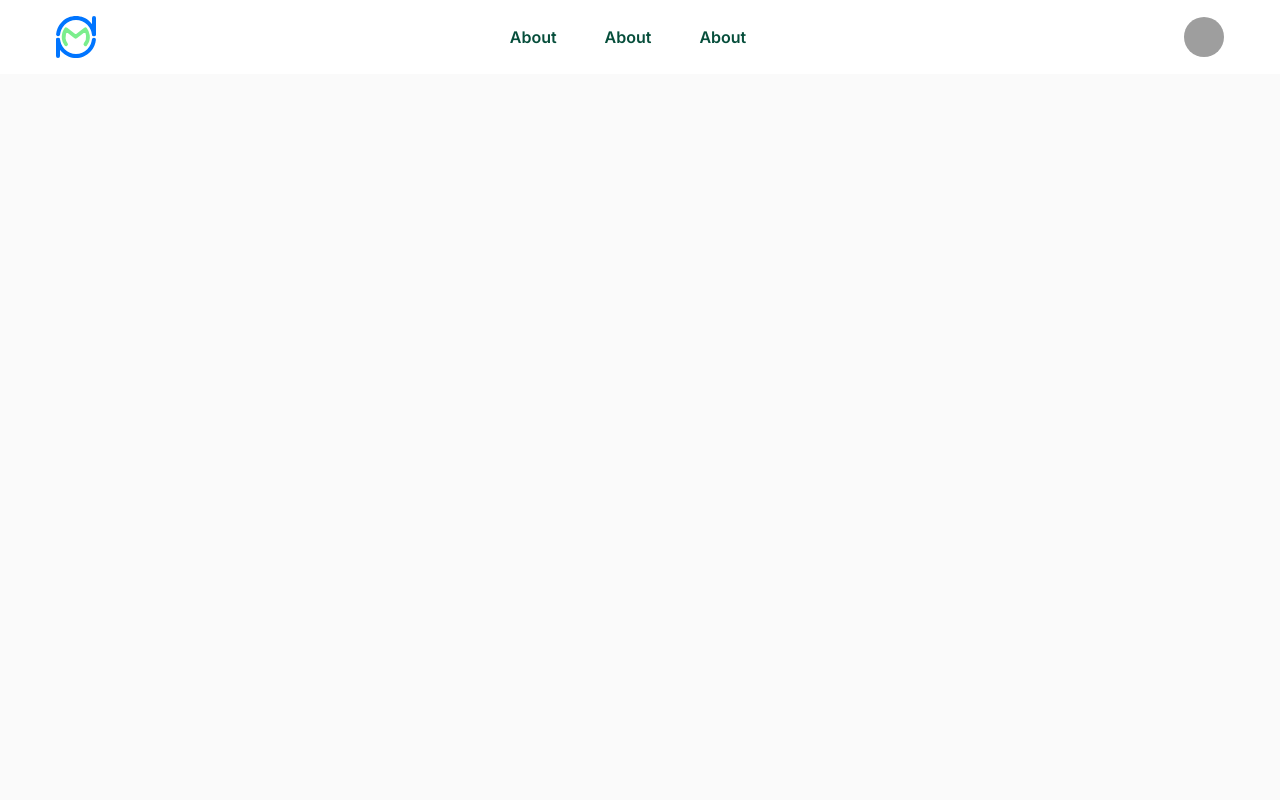
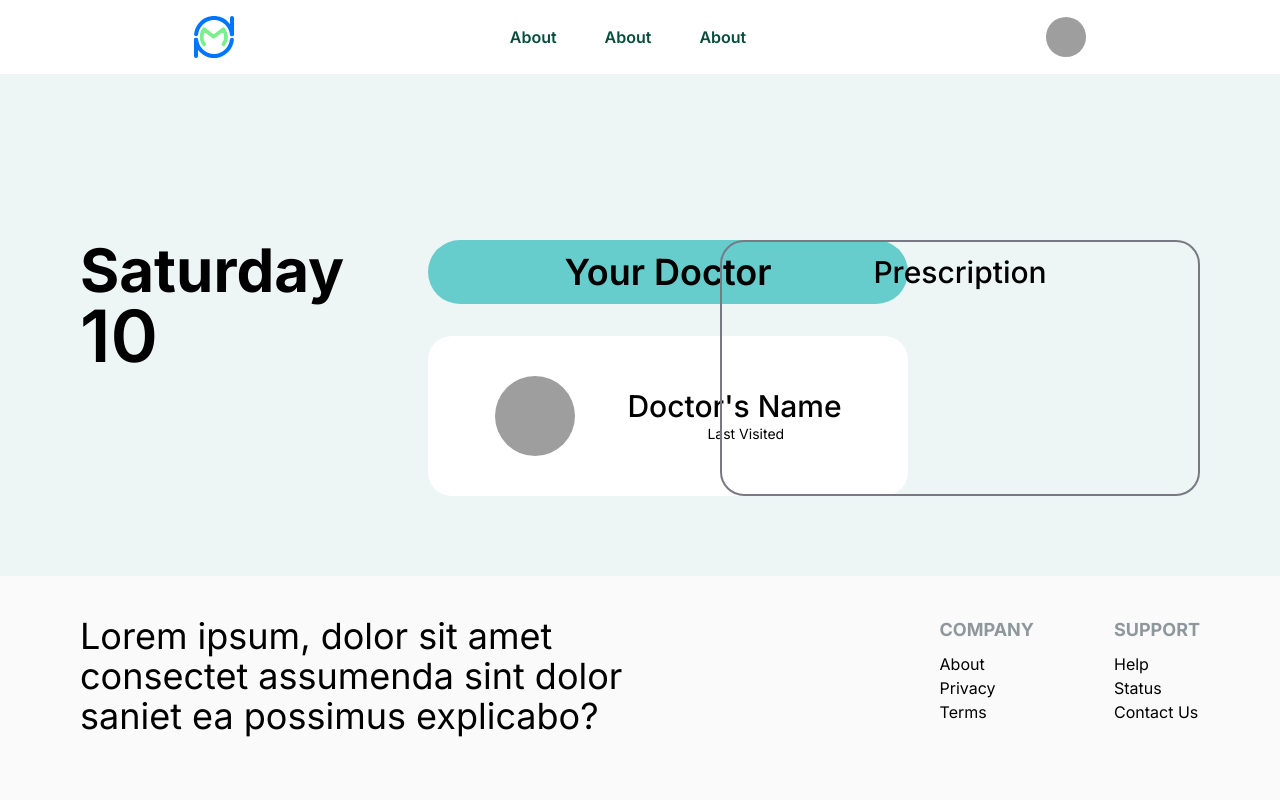
Before and after one commit to EvolutionX-10/medinsync, a Next.js app: page /dashboard in a window 1280 px wide. Shown: the top 800 px of the page. Built offline with nearby package versions, Linux system fonts and the light colour scheme; grey boxes are pictures that could not be loaded.

Commit message:
deshboard

```diff
--- a/app/dashboard/page.jsx
+++ b/app/dashboard/page.jsx
@@ -1,29 +1,49 @@
-'use client'
+"use client";
 
-import Image from "next/image";
 import Navbar from "@/components/Navbar2";
+import { Avatar, AvatarFallback, AvatarImage } from "@/components/ui/avatar";
+import { useState } from "react";
+
 function Page() {
 	const currentDate = new Date();
 	const Day = currentDate.getDay();
 	const days = ["Sunday", "Monday", "Tuesday", "Wednesday", "Thursday", "Friday", "Saturday"];
 	const dayOfWeekString = days[Day];
 	const date = currentDate.getDate();
+	const [name , setName] = useState('Jayesh')
+	return (
+		<>
+			<Navbar />
+			<div className="bg-[#edf6f5] py-20">
+				{/* Navbar */}
 
-	return (
-		<div>
-
-			{/* Navbar */}
-			<Navbar />
-
-
-
-
-
-
-
-
-		</div>
-
+				<div className="flex flex-col lg:flex-row items-center justify-between lg:items-start  ml-4 lg:ml-20 mt-40 ">
+					<div>
+						<p className="text-6xl font-bold">{dayOfWeekString}</p>
+						<p className="text-7xl font-semibold">{date}</p>
+					</div>
+					<div className="w-[10vw] -ml-20 flex flex-col gap-8">
+						<div className="w-[30rem] h-16 rounded-full bg-[#66CDCC] flex justify-center items-center text-4xl font-semibold">
+							<p>Your Doctor</p>
+						</div>
+						<div className="w-[30rem] bg-white h-40 rounded-3xl flex items-center justify-around ">
+						<Avatar className="h-20 w-20">
+								<AvatarImage src="https://github.com/shadcn.png" />
+								<AvatarFallback>CN</AvatarFallback>
+								</Avatar>
+								<div className="flex flex-col items-start">
+						<p className="-ml-20 text-3xl font-medium">Doctor's Name</p>
+						<p className="text-sm text-left">Last Visited </p>
+						</div></div>
+					</div>
+					<div>
+						<div className="w-[30rem] h-64 rounded-3xl border-[#797885] border-2 mr-20">
+							<p className="block font-medium mx-auto text-center mt-3 text-3xl">Prescription</p>
+						</div>
+					</div>
+				</div>
+			</div>
+		</>
 	);
 }
 export default Page;
--- a/components/Navbar2.jsx
+++ b/components/Navbar2.jsx
@@ -8,7 +8,7 @@ const Navb = ({ isSticky, toggleMenu, isMenuOpen, navItems }) => {
   return (
     <header className={`w-full bg-white ${isSticky ? "sticky top-0 left-0 right-0 border-b bg-white shadow-md" : "md-bg-transparent"} fixed top-0 left-0 right-0 z-10 overflow-x-hidden`}>
       <nav className="py-4 lg:px-14 px-4">
-        <div className="flex justify-between items-center text-base">
+        <div className="flex justify-around items-center text-base">
           <a href="#" className="text-2xl font-semibold flex items-center space-x-3">
             <img src="/logo.svg" alt="" className="w-10 initial-block items-center" />
           </a>
@@ -95,7 +95,7 @@ const Navbar = () => {
   ];
 
   return (
-    <div className="bg-cover bg-center h-screen overflow-x-hidden">
+    <div className="bg-cover bg-center  overflow-x-hidden">
       <Navb
         isSticky={isSticky}
         toggleMenu={toggleMenu}
```
